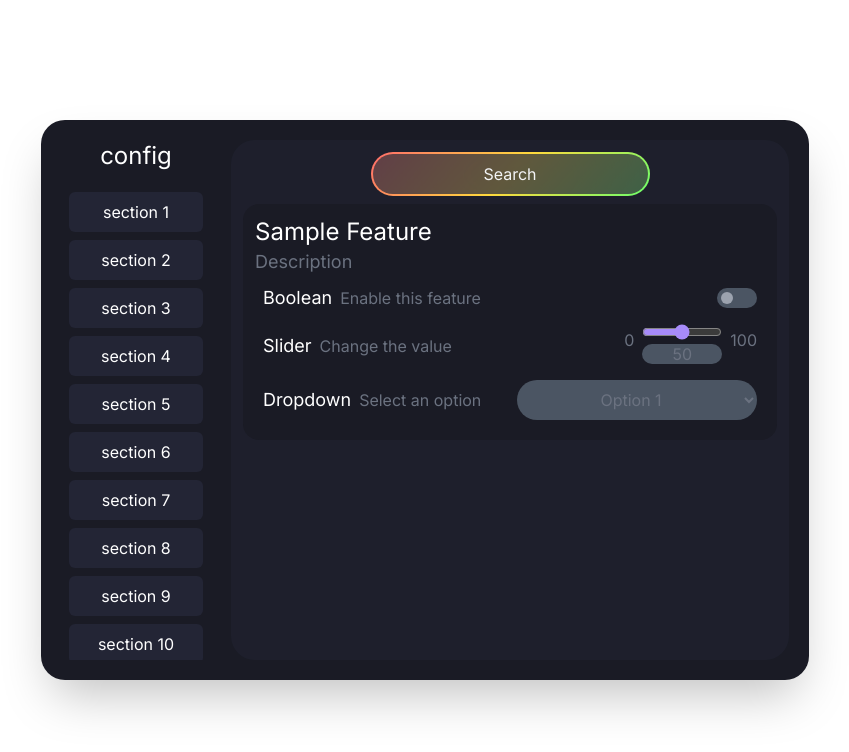
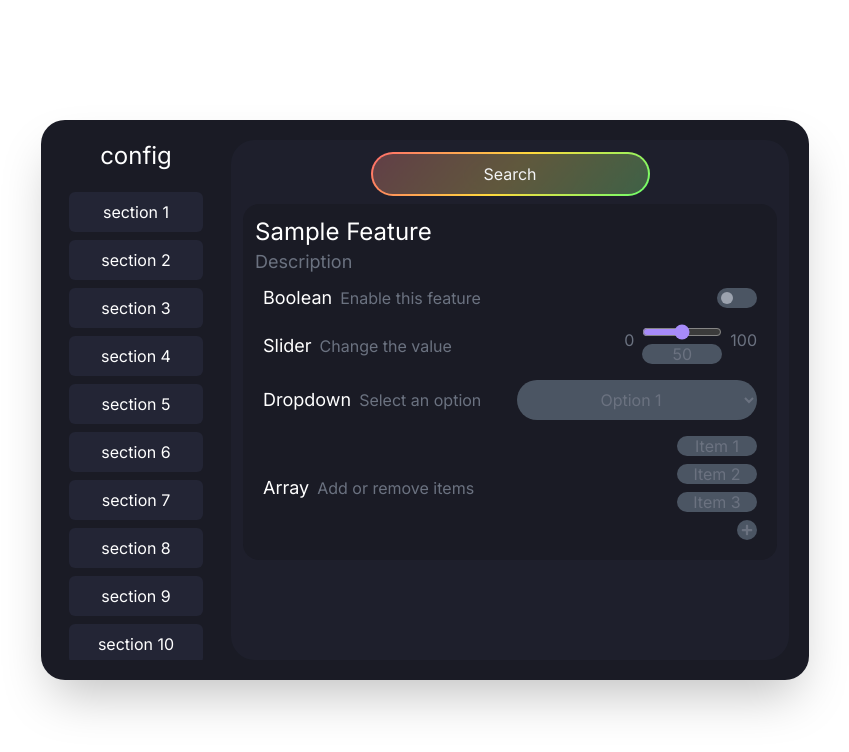
Before and after one commit to aesthetic0001/json-clickgui, a React (Create React App) app: page / in a window 1280 px wide. Shown: the top 752 px of the page, without its empty margins (215-1064 px from the left). Built offline with nearby package versions, Linux system fonts and the light colour scheme.

Commit message:
add array display

```diff
--- a/package.json
+++ b/package.json
@@ -11,6 +11,7 @@
     "framer-motion": "^11.2.10",
     "react": "^18.3.1",
     "react-dom": "^18.3.1",
+    "react-icons": "^5.2.1",
     "react-scripts": "5.0.1",
     "web-vitals": "^2.1.4"
   },
--- a/src/components/clickGUI.jsx
+++ b/src/components/clickGUI.jsx
@@ -3,7 +3,7 @@ import SectionHeader from "./sectionHeader";
 import Feature from "./feature";
 import ActiveSectionContextProvider from "../context/sectionContext";
 import {useState} from "react";
-import BooleanField, {DropdownField, SliderField} from "./featureOptions";
+import BooleanField, {ArrayField, DropdownField, SliderField} from "./featureOptions";
 
 export default function ClickGUI({title}) {
     const [search, setSearch] = useState("");
@@ -55,6 +55,7 @@ export default function ClickGUI({title}) {
                                     <BooleanField name={"Boolean"} tooltip={"Enable this feature"} defaultValue={false}/>
                                     <SliderField name={"Slider"} tooltip={"Change the value"} defaultValue={50} min={0} max={100} step={1}/>
                                     <DropdownField name={"Dropdown"} tooltip={"Select an option"} defaultValue={"Option 1"} options={["Option 1", "Option 2", "Option 3"]}/>
+                                    <ArrayField name={"Array"} tooltip={"Add or remove items"} defaultValue={["Item 1", "Item 2", "Item 3"]}/>
                                 </Feature>
                             </div>
                         </div>
--- a/src/components/featureOptions.jsx
+++ b/src/components/featureOptions.jsx
@@ -1,5 +1,6 @@
-import {useState} from "react";
+import {useMemo, useState} from "react";
 import clsx from "clsx";
+import { FaPlus } from "react-icons/fa";
 import useWindowSize from "../hooks/windowSize";
 
 export default function BooleanField({name, tooltip, defaultValue}) {
@@ -93,3 +94,61 @@ export function DropdownField({name, tooltip, defaultValue, options}) {
         </div>
     );
 }
+
+export function ArrayField({name, tooltip, defaultValue, options}) {
+    const [value, setValue] = useState(defaultValue);
+    const size = useWindowSize();
+    const id = useMemo(() => Math.random().toString(36).substring(7), []);
+
+    return (
+        <div className="flex items-center justify-between w-full p-2 gap-x-2">
+            <div className="flex items-center">
+                <h1 className="text-md md:text-lg">{name}</h1>
+                {
+                    size.width > 768 &&
+                    <span className="text-gray-500 ml-2">{tooltip}</span>
+                }
+            </div>
+            <div className="flex flex-row gap-x-2 align-text-top">
+                <div className="flex flex-col gap-y-2" id={id}>
+                {/*    render the array items */}
+                    {value.map((item, index) => {
+                        return <input
+                            type="text"
+                            value={item}
+                            onChange={(e) => {
+                                let temp = [...value];
+                                temp[index] = e.target.value;
+                                setValue(temp);
+                            }}
+                            onKeyUp={(e) => {
+                                if (e.key === "Backspace" && value[index].length === 0) {
+                                    if (index > 0) document.getElementById(id).children[index - 1].focus();
+                                    let temp = [...value];
+                                    temp.splice(index, 1);
+                                    setValue(temp);
+                                } else if (e.key === "Enter") {
+                                    let temp = [...value];
+                                    temp.splice(index + 2, 0, "");
+                                    setValue(temp);
+                                    // set focus when the value is rendered
+                                    setTimeout(() => {
+                                        document.getElementById(id).children[index + 1].focus();
+                                    }, 0);
+                                } else if (e.key === "ArrowDown" && index < value.length - 1) {
+                                    document.getElementById(id).children[index + 1].focus();
+                                } else if (e.key === "ArrowUp" && index > 0) {
+                                    document.getElementById(id).children[index - 1].focus();
+                                }
+                            }}
+                            className="w-20 h-5 bg-gray-600 rounded-full p-1 text-center text-gray-500 self-end outline-none"
+                        />
+                    })}
+                    <FaPlus className="w-5 h-5 bg-gray-600 rounded-full p-1 text-center text-gray-500 self-end cursor-pointer" onClick={() => {
+                        setValue([...value, ""])
+                    }}/>
+                </div>
+            </div>
+        </div>
+    );
+}
--- a/src/data/schema.json
+++ b/src/data/schema.json
@@ -27,9 +27,7 @@
       "color field": "color",
       "array field": [
         "array",
-        "string",
-        "number",
-        "bool"
+        ["string", "number", "bool"]
       ]
     }
   },
```
Also changed, not shown: 1 other file (tests, documents, lock files or other folders).
